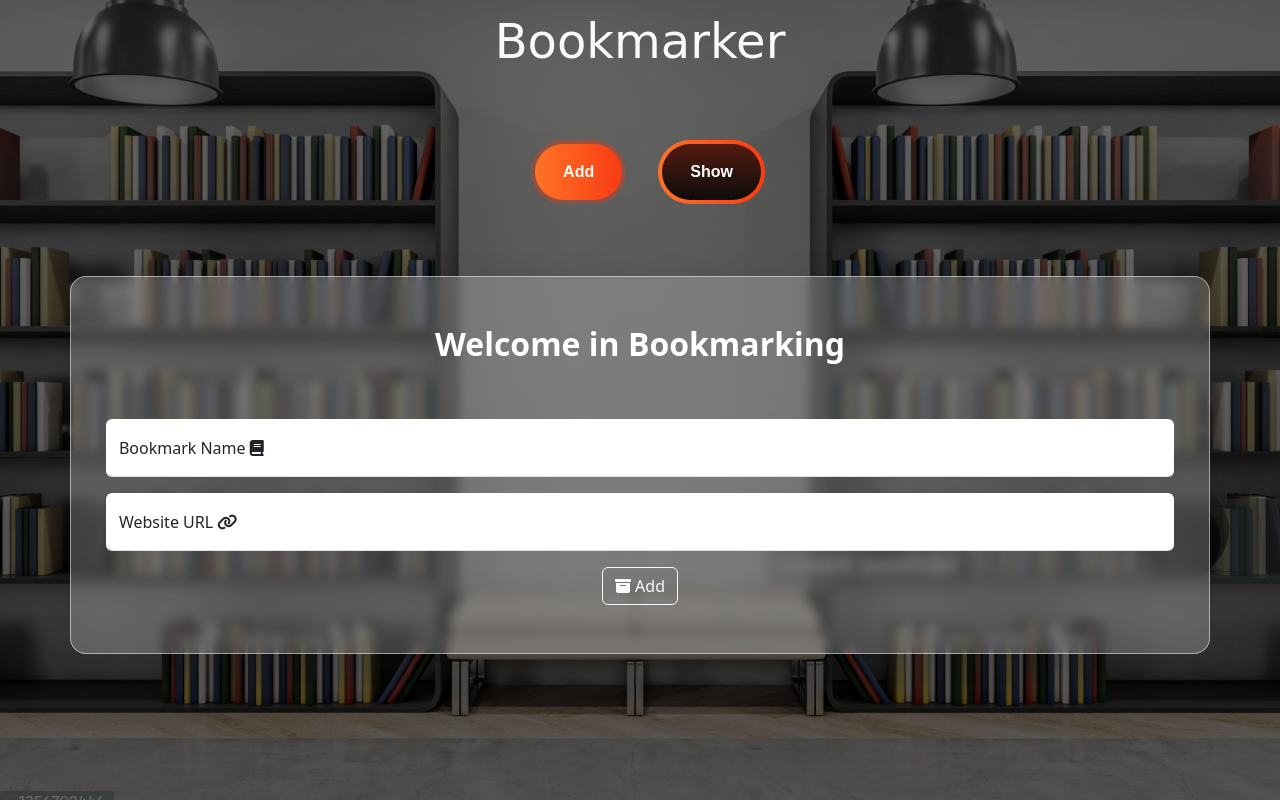
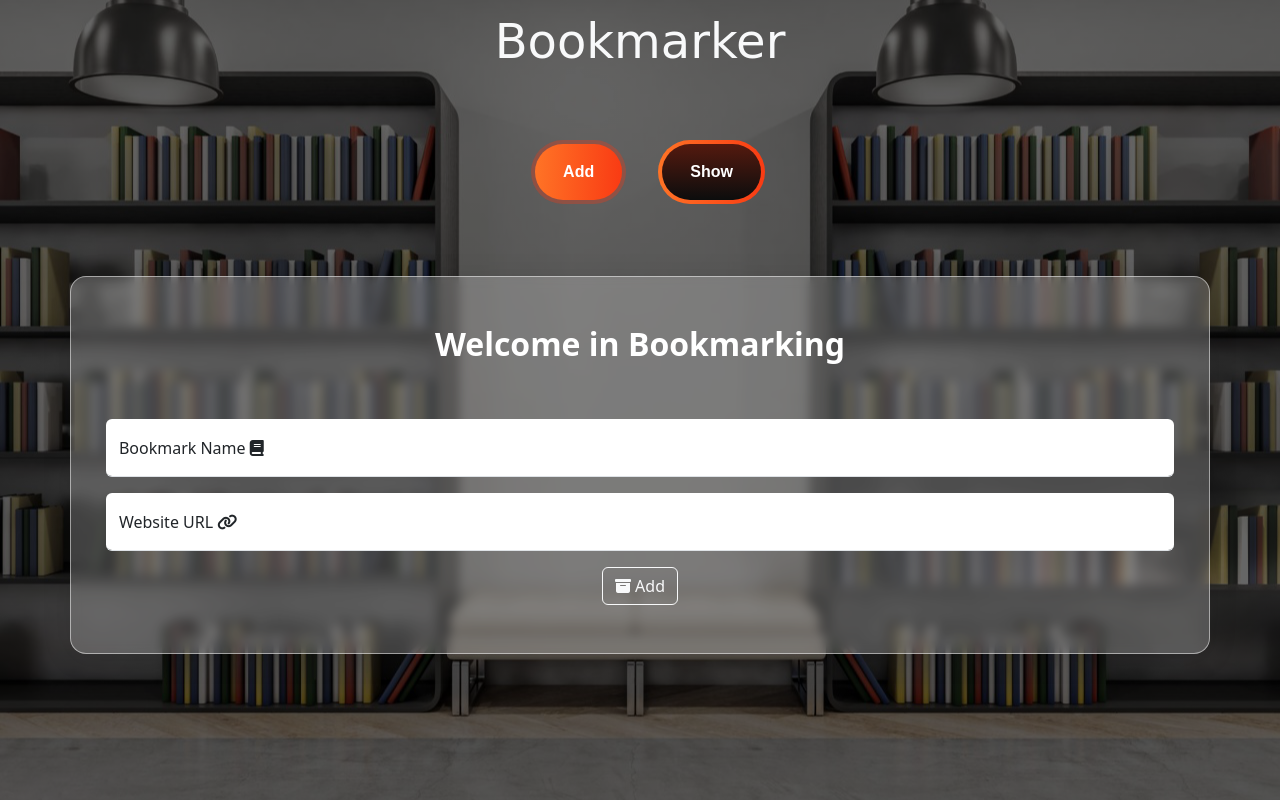
Before and after one commit to LEGENDARY-AHMED/CRUD, a plain HTML site: page index.html in a window 1280 px wide. Drawn offline with Linux system fonts and the light colour scheme; a web font is replaced by a local one.

Commit message:
reblase img

```diff
--- a/CSS/style.css
+++ b/CSS/style.css
@@ -1,6 +1,6 @@
 body {
   background-image: linear-gradient(#0009, #0009),
-    url(./../img/istockphoto-1356790446-2048x2048.jpg);
+    url(./../img/7aba33e7-55ff-4c2d-84fa-c0a77874743e.png);
   background-repeat: no-repeat;
   background-position: center;
   background-size: cover;
```
Also changed, not shown: img/7aba33e7-55ff-4c2d-84fa-c0a77874743e.png (added), img/istockphoto-1356790446-2048x2048.jpg (deleted).
